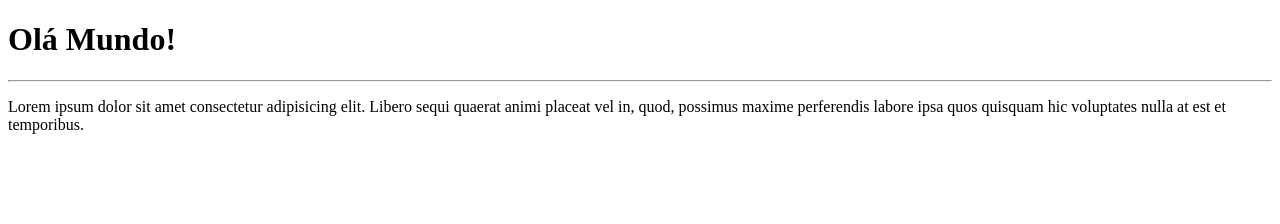
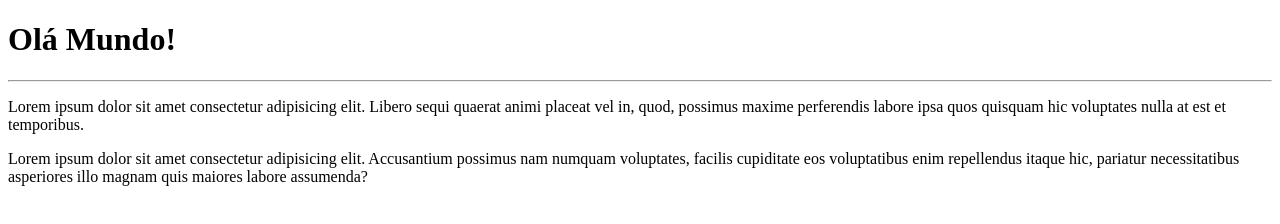
Before and after one commit to agarf/Ol-_Mundo, a plain HTML site: page site-exemplo/index.html in a window 1280 px wide. Drawn offline with Linux system fonts and the light colour scheme.

Commit message:
adicionei um parágrafo

```diff
--- a/site-exemplo/index.html
+++ b/site-exemplo/index.html
@@ -9,5 +9,6 @@
     <h1>Olá Mundo!</h1>
     <hr>
     <p>Lorem ipsum dolor sit amet consectetur adipisicing elit. Libero sequi quaerat animi placeat vel in, quod, possimus maxime perferendis labore ipsa quos quisquam hic voluptates nulla at est et temporibus.</p>
+    <p>Lorem ipsum dolor sit amet consectetur adipisicing elit. Accusantium possimus nam numquam voluptates, facilis cupiditate eos voluptatibus enim repellendus itaque hic, pariatur necessitatibus asperiores illo magnam quis maiores labore assumenda?</p>
 </body>
 </html>
```
